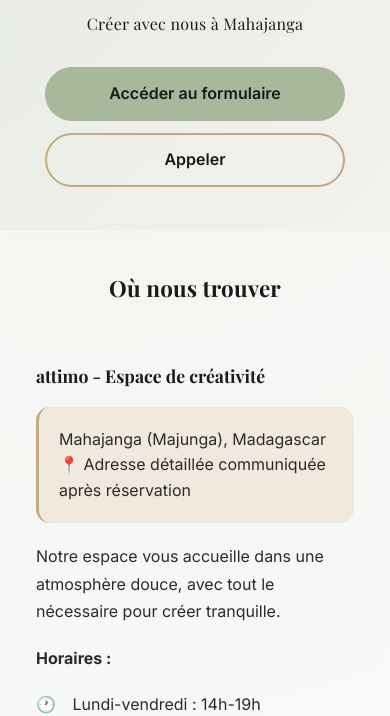
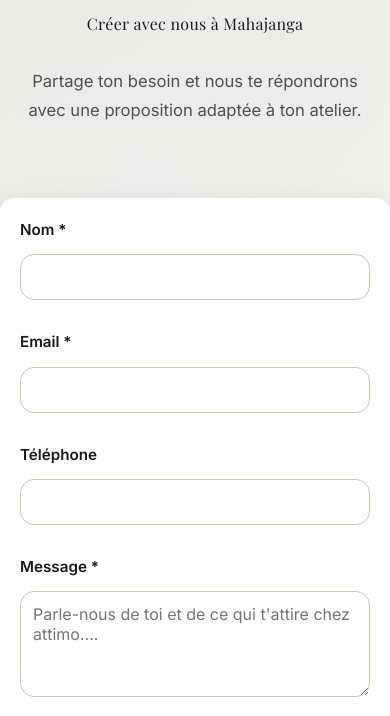
Before and after one commit to Mampionona5/attimo-website, a website: page contact.html in a window 390 px wide. Shown: the part 147-863 px from the top of the page. Drawn offline with nearby package versions, Linux system fonts and the light colour scheme; a web font is replaced by a local one.

Commit message:
Refocus UX: single above-fold action and contact form visible immediately

```diff
--- a/contact.html
+++ b/contact.html
@@ -48,15 +48,45 @@
     </nav>
 
     <!-- Hero -->
-    <header class="hero hero-secondary">
+    <header class="hero hero-contact" id="contact-form">
         <div class="hero-content">
             <h1>Rejoindre</h1>
             <p class="hero-subtitle">Créer avec nous à Mahajanga</p>
-            <div class="hero-actions">
-                <a href="#contact-form" class="btn btn-primary" data-track="cta_click" data-track-label="contact_hero_ouvrir_formulaire">Accéder au formulaire</a>
-                <a href="tel:+261373161936" class="btn btn-secondary" data-track="cta_click" data-track-label="contact_hero_appeler">Appeler</a>
+            <p class="hero-description">Partage ton besoin et nous te répondrons avec une proposition adaptée à ton atelier.</p>
+        </div>
+        <form class="contact-form" method="POST" action="https://formsubmit.co/contact@attimo-mada.com" data-track-form="contact_reservation">
+            <input type="hidden" name="_subject" value="Nouvelle demande depuis attimo-mada.com">
+            <input type="hidden" name="_template" value="table">
+            <input type="hidden" name="_captcha" value="false">
+            <div class="form-group">
+                <label for="name">Nom *</label>
+                <input type="text" id="name" name="name" required>
             </div>
-        </div>
+            <div class="form-group">
+                <label for="email">Email *</label>
+                <input type="email" id="email" name="email" required>
+            </div>
+            <div class="form-group">
+                <label for="phone">Téléphone</label>
+                <input type="tel" id="phone" name="phone">
+            </div>
+            <div class="form-group">
+                <label for="message">Message *</label>
+                <textarea id="message" name="message" rows="4" required placeholder="Parle-nous de toi et de ce qui t'attire chez attimo...."></textarea>
+            </div>
+            <div class="form-group">
+                <label for="workshop">Quel atelier t'intéresse ?</label>
+                <select id="workshop" name="workshop">
+                    <option value="">Sélectionne</option>
+                    <option value="aquarelle">Atelier Aquarelle</option>
+                    <option value="carterie">Carterie Créative</option>
+                    <option value="rendez-vous">Rendez-vous sous le manguier</option>
+                    <option value="autre">Autre / Je ne sais pas encore</option>
+                </select>
+            </div>
+            <button type="submit" class="btn btn-primary" data-track="form_submit_click" data-track-label="contact_envoyer">Envoyer ma demande</button>
+            <p class="form-note">Nous lisons chaque message avec attention.</p>
+        </form>
     </header>
 
     <main id="main-content">
@@ -86,46 +116,6 @@
                         </div>
                     </div>
                 </div>
-            </div>
-        </section>
-
-        <!-- Section: Formulaire de contact -->
-        <section class="contact-form-section" id="contact-form">
-            <div class="container">
-                <h2>Contactez-nous</h2>
-                <form class="contact-form" method="POST" action="https://formsubmit.co/contact@attimo-mada.com" data-track-form="contact_reservation">
-                    <input type="hidden" name="_subject" value="Nouvelle demande depuis attimo-mada.com">
-                    <input type="hidden" name="_template" value="table">
-                    <input type="hidden" name="_captcha" value="false">
-                    <div class="form-group">
-                        <label for="name">Nom *</label>
-                        <input type="text" id="name" name="name" required>
-                    </div>
-                    <div class="form-group">
-                        <label for="email">Email *</label>
-                        <input type="email" id="email" name="email" required>
-                    </div>
-                    <div class="form-group">
-                        <label for="phone">Téléphone</label>
-                        <input type="tel" id="phone" name="phone">
-                    </div>
-                    <div class="form-group">
-                        <label for="message">Message *</label>
-                        <textarea id="message" name="message" rows="5" required placeholder="Parle-nous de toi et de ce qui t'attire chez attimo...."></textarea>
-                    </div>
-                    <div class="form-group">
-                        <label for="workshop">Quel atelier t'intéresse ?</label>
-                        <select id="workshop" name="workshop">
-                            <option value="">Sélectionne</option>
-                            <option value="aquarelle">Atelier Aquarelle</option>
-                            <option value="carterie">Carterie Créative</option>
-                            <option value="rendez-vous">Rendez-vous sous le manguier</option>
-                            <option value="autre">Autre / Je ne sais pas encore</option>
-                        </select>
-                    </div>
-                    <button type="submit" class="btn btn-primary" data-track="form_submit_click" data-track-label="contact_envoyer">Envoyer ma demande</button>
-                </form>
-                <p class="form-note">Nous lisons chaque message avec attention.</p>
             </div>
         </section>
 
--- a/css/style.css
+++ b/css/style.css
@@ -335,16 +335,25 @@ li {
     text-align: center;
 }
 
-.hero-actions {
-    display: flex;
-    flex-wrap: wrap;
-    gap: 12px;
-    justify-content: center;
-    margin-top: 8px;
+.hero-contact {
+    min-height: 0;
+    align-items: start;
+    grid-template-columns: minmax(260px, 1fr) minmax(320px, 1fr);
+    padding: clamp(36px, 6vw, 64px) 0;
 }
 
-.hero-actions .btn {
-    min-width: 200px;
+.hero-contact .hero-content {
+    text-align: left;
+    padding-top: 10px;
+}
+
+.hero-contact .hero-description {
+    max-width: 48ch;
+}
+
+.hero-contact .contact-form {
+    margin: 0;
+    width: 100%;
 }
 
 @media (max-width: 768px) {
@@ -358,13 +367,9 @@ li {
         height: 300px;
     }
 
-    .hero-actions {
-        flex-direction: column;
-        align-items: center;
-    }
-
-    .hero-actions .btn {
-        width: min(100%, 300px);
+    .hero-contact .hero-content {
+        text-align: center;
+        padding-top: 0;
     }
 }
 
```
Also changed, not shown: ateliers.html (+0 -4 lines), concept.html (+0 -4 lines), galerie.html (+0 -4 lines).
